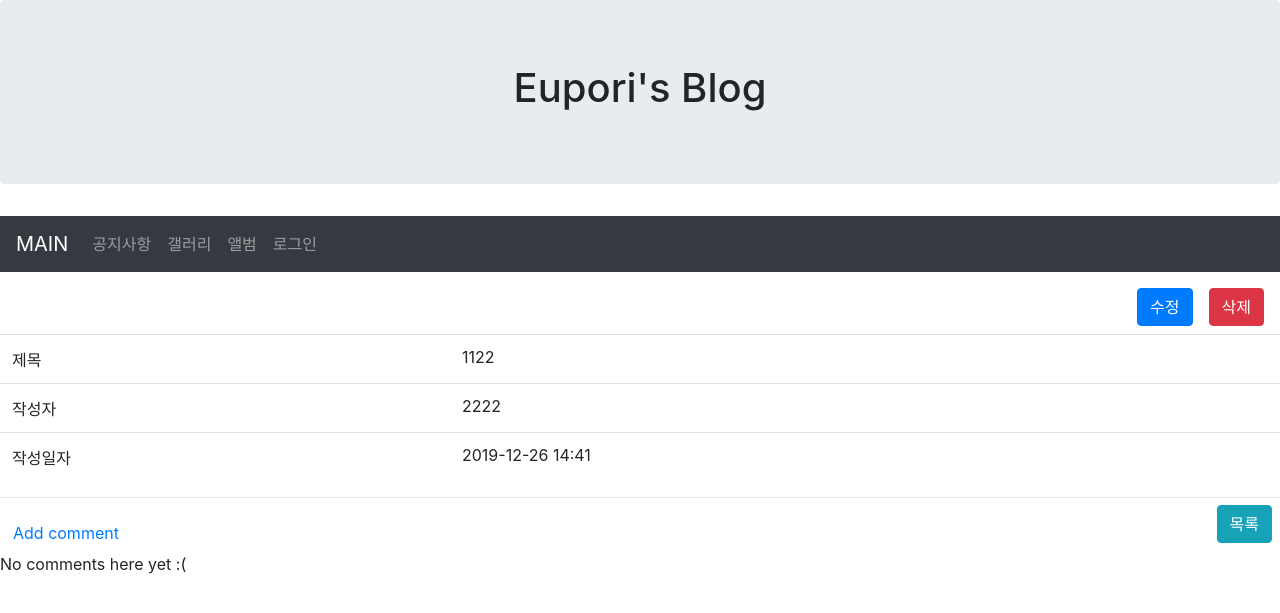
After one commit to Ghanapie/djangoBoard, a Django app: page /detail/1/ in a window 1280 px wide. The commit adds this page. Shown: the top 613 px of the page. Run offline with Django 3.2, Linux system fonts and the light colour scheme; data comes from the database, SQL or seed files in the repository; both versions use the stored data as it was after the commit; some libraries are stand-ins or nearby versions.

Commit message:
댓글 기능 추가

```diff
--- a/board/admin.py
+++ b/board/admin.py
@@ -1,7 +1,6 @@
-from django.contrib import admin
-
 # Register your models here.
 from django.contrib import admin
-from .models import Post
+from .models import Post, Comment
 
 admin.site.register(Post)
+admin.site.register(Comment)
--- a/board/models.py
+++ b/board/models.py
@@ -17,3 +17,17 @@ class Post(models.Model):
 
     def __str__(self):
         return self.title
+
+class Comment(models.Model):
+    post = models.ForeignKey('board.Post', on_delete=models.CASCADE, related_name='comments')
+    author = models.CharField(max_length=200)
+    text = models.TextField()
+    created_date = models.DateTimeField(default=timezone.now)
+    approved_comment = models.BooleanField(default=False)
+
+    def approve(self):
+        self.approved_comment = True
+        self.save()
+
+    def __str__(self):
+        return self.text
--- /dev/null
+++ b/board/static/css/board.css
@@ -0,0 +1,11 @@
+.postTable{
+  margin-left:64px;
+  margin-right:64px;
+}
+.postSearch{
+  margin-left:64px;
+  margin-right:64px;
+}
+.comment {
+  margin: 20px 0px 20px 20px;
+}
--- a/board/templates/board/main.html
+++ b/board/templates/board/main.html
@@ -1,7 +1,9 @@
+{% load static %}
 <head>
     <title>BOARD</title>
     <meta charset="utf-8">
     <meta name="viewport" content="width=device-width, initial-scale=1"> <!-- CSS -->
+    <link rel="stylesheet" href="{% static 'css/board.css' %}">
     <link rel="stylesheet" href="https://maxcdn.bootstrapcdn.com/bootstrap/4.1.3/css/bootstrap.min.css"> <!-- JS -->
     <script src="https://ajax.googleapis.com/ajax/libs/jquery/3.3.1/jquery.min.js"> </script>
     <script src="https://cdnjs.cloudflare.com/ajax/libs/popper.js/1.14.3/umd/popper.min.js"></script>
--- /dev/null
+++ b/board/templates/board/post_detail.html
@@ -0,0 +1,41 @@
+{% extends 'board/main.html' %}
+{% block content %}
+<div>
+  <div style="margin : 8px;">
+    <button type="button" class="btn btn-danger" style="float:right; margin:8px;"> 삭제</button>
+    <button type="button" class="btn btn-primary" style="float:right; margin:8px;" onclick="location.href='{% url 'post_edit' pk=post_detail.pk %}'" > 수정</button>
+  </div>
+
+  <table class="table table-strip">
+    <tr>
+      <td> 제목 </td>
+      <td> {{post_detail.title}} </td>
+    </tr>
+    <tr>
+      <td> 작성자 </td>
+      <td> {{post_detail.text}} </td>
+    </tr>
+    <tr>
+      <td> 작성일자 </td>
+      <td> {{post_detail.published_date|date:'Y-m-d H:i'}} </td>
+    </tr>
+  </table>
+
+  <div>
+    <button type="button" class="btn btn-info" style="float:right; margin:8px;">목록</button>
+  </div>
+</div>
+
+<hr>
+<a class="btn btn-default" href="{% url 'add_comment_to_post' pk=post_detail.pk %}">Add comment</a>
+{% for comment in post_detail.comments.all %}
+    <div class="comment">
+        <div class="date">{{ comment.created_date }}</div>
+        <strong>{{ comment.author }}</strong>
+        <p>{{ comment.text|linebreaks }}</p>
+    </div>
+{% empty %}
+    <p>No comments here yet :(</p>
+{% endfor %}
+
+{% endblock %}
--- a/board/templates/board/insertData.html
+++ b/board/templates/board/post_edit.html
@@ -1,6 +1,9 @@
+{% extends 'board/main.html' %}
+{% block content %}
 <form method="POST" class="postForm">
     {% csrf_token %}
     {{form.as_p}}
 
     <button type="submit" class="btn btn-default">저장</button>
 </form>
+{% endblock %}
--- a/board/urls.py
+++ b/board/urls.py
@@ -2,6 +2,9 @@ from django.urls import path
 from . import views
 
 urlpatterns = [
-    path('', views.PostList.as_view(), name='postList'),
-    path('insert/', views.PostInsert.as_view(), name='insertData'),
+    path('', views.PostList.as_view(), name='post_list'),
+    path('create/', views.PostInsert.as_view(), name='post_create'),
+    path('detail/<int:pk>/', views.PostDetail.as_view(), name='post_detail'),
+    path('edit/<int:pk>/', views.PostEdit.as_view(), name='post_edit'),
+    path('detail/<int:pk>/comment/', views.add_comment_to_post, name='add_comment_to_post'),
 ]
--- a/board/views.py
+++ b/board/views.py
@@ -1,39 +1,59 @@
-from django.shortcuts import render
-from django.views.generic import ListView, CreateView, FormView
+from django.shortcuts import render, redirect
+from django.views.generic import ListView, CreateView, FormView, DetailView, UpdateView
 from .models import Post
 from django.contrib.auth.models import User
 from django.utils import timezone
-from .form import PostForm
+from .form import PostForm, CommentForm
 from django.urls import reverse_lazy
+from django.shortcuts import get_object_or_404
+
 # Create your views here.
 
 class PostList(ListView):
-    template_name = 'board/postList.html'
-    context_object_name = 'postList'
-    model = Post
+  template_name = 'board/post_list.html'
+  context_object_name = 'post_list'
+  model = Post
 
-    def get_queryset(self):
-        return Post.objects.filter(published_date__lte=timezone.now()).order_by('-id')
+  def get_queryset(self):
+    return Post.objects.filter(published_date__lte=timezone.now()).order_by('-id')
 
 
 class PostInsert(CreateView):
-    template_name = 'board/insertData.html'
-    success_url = reverse_lazy('postList')
-    form_class = PostForm
-    model = Post
+  template_name = 'board/post_create.html'
+  success_url = reverse_lazy('post_list')
+  form_class = PostForm
+  model = Post
 
-    def post(self, request, *args, **kwargs):
-        form = self.get_form()
-        if form.is_valid():
-            return self.form_valid(form)
-        else:
-            print("aaa")
-            return self.form_invalid(form)
+  def form_valid(self, form):
+    self.object = form.save(commit=False)
+    self.object.author = User.objects.get(username='admin')
+    self.object.save()
+    print(self.object)
+    return super().form_valid(form)
 
 
-    def form_valid(self, form):
-        self.object = form.save(commit=False)
-        self.object.author = User.objects.get(username='admin')
-        self.object.save()
-        print(self.object)
-        return super().form_valid(form)
+class PostDetail(DetailView):
+  template_name = 'board/post_detail.html'
+  context_object_name = 'post_detail'
+  model = Post
+
+
+class PostEdit(UpdateView):
+  template_name = 'board/post_edit.html'
+  context_object_name = 'post_edit'
+  success_url = reverse_lazy('post_list')
+  form_class = PostForm
+  model = Post
+
+def add_comment_to_post(request, pk):
+  post = get_object_or_404(Post, pk=pk)
+  if request.method == "POST":
+    form = CommentForm(request.POST)
+    if form.is_valid():
+      comment = form.save(commit=False)
+      comment.post = post
+      comment.save()
+      return redirect('post_detail', pk=post.pk)
+  else:
+    form = CommentForm()
+  return render(request, 'board/add_comment_to_post.html', {'form': form})
```
Also changed, not shown: board/form/__init__.py (+7 -2 lines), board/templates/board/add_comment_to_post.html (added, +8 -0 lines), board/templates/board/post_create.html (added, +9 -0 lines), board/templates/board/post_list.html (renamed from board/templates/board/postList.html, +11 -10 lines), board/migrations/0002_auto_20191226_1440.py (added), db.sqlite3.
